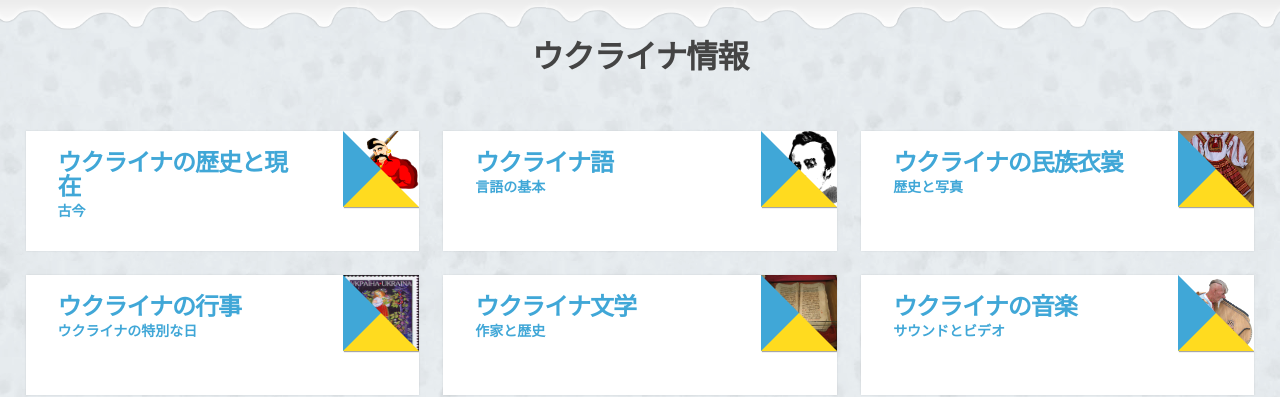
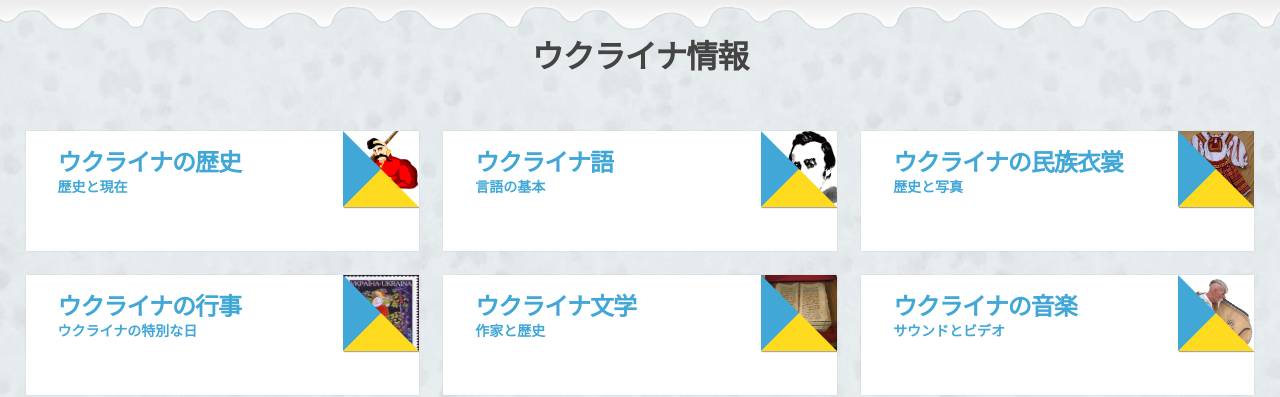
Before and after one commit to Kraiany/ukraine-info, a Jekyll site: the page built from index.md, in a window 1280 px wide. Shown: the top 397 px of the page. Built offline with Jekyll 4.4.1, drawn with Linux system fonts in a browser that asks for light colours; Markdown is read by kramdown in place of the engine named in the settings.

Commit message:
Formatting fix

```diff
--- a/a1_history.md
+++ b/a1_history.md
@@ -1,7 +1,7 @@
 ---
 layout: article
-title: ウクライナの歴史と現在
-description: 古今
+title: ウクライナの歴史
+description: 歴史と現在
 image: css/images/history.png
 ---
 
```
